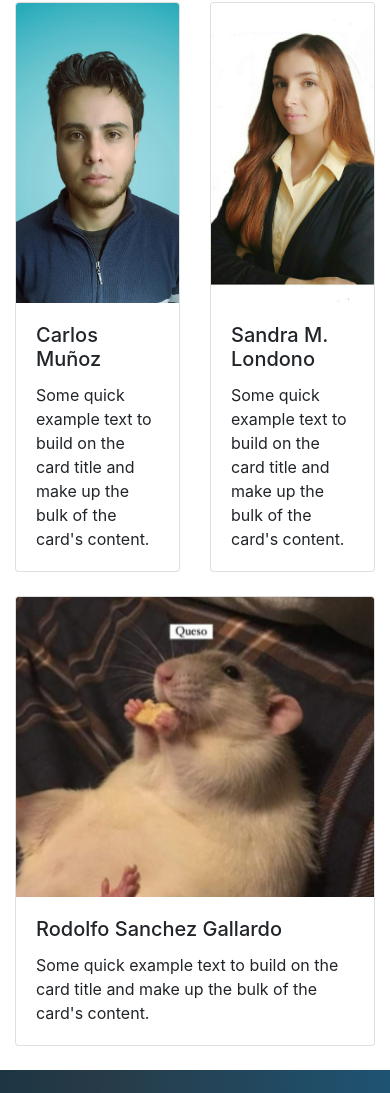
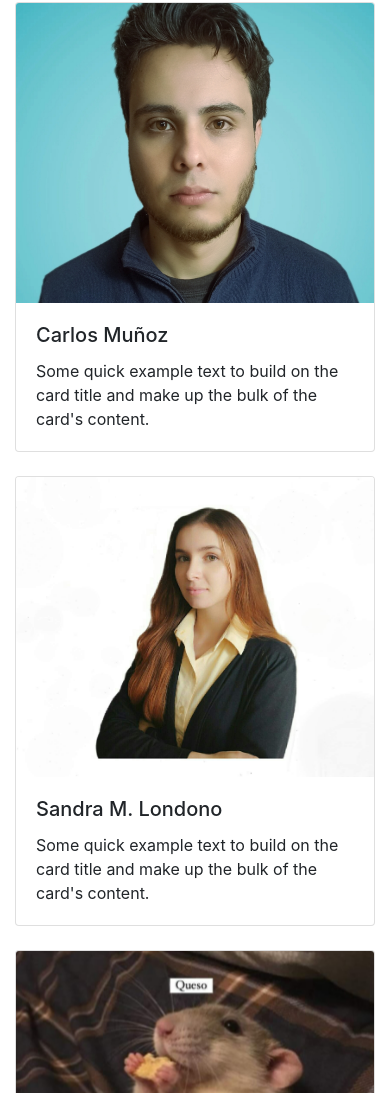
Before and after one commit to CarlosAMunoz/bootstrap-first-layout, a plain HTML site: page index.html in a window 390 px wide. Shown: the part 491-1584 px from the top of the page. Drawn offline with nearby package versions, Linux system fonts and the light colour scheme.

Commit message:
responsive mobile cards

```diff
--- a/index.html
+++ b/index.html
@@ -97,7 +97,7 @@
 
       <div class="row">
 
-        <div class="col col-md-4">
+        <div class="col-12  col-sm-12  col-md-4" >
           <div class="card mb-4" >
             <img src="./assets/images/1648503400804.jpg" class="card-img-top" alt="...">
             <div class="card-body">
@@ -107,7 +107,7 @@
           </div>
         </div>
         <!-- Columna 2 -->
-        <div class="col col-md-4">
+        <div class="col-12  col-sm-12  col-md-4">
           <div class="card mb-4" >
             <img src="./assets/images/sandra.jpeg" class="card-img-top" alt="...">
             <div class="card-body">
@@ -117,7 +117,7 @@
           </div>
         </div>
         <!-- Columna 3 -->
-        <div class="col col-md-4">
+        <div class="col-12   col-sm-12  col-md-4">
           <div class="card mb-4" >
             <img src="./assets/images/random-men.png" class="card-img-top" alt="...">
             <div class="card-body">
```
